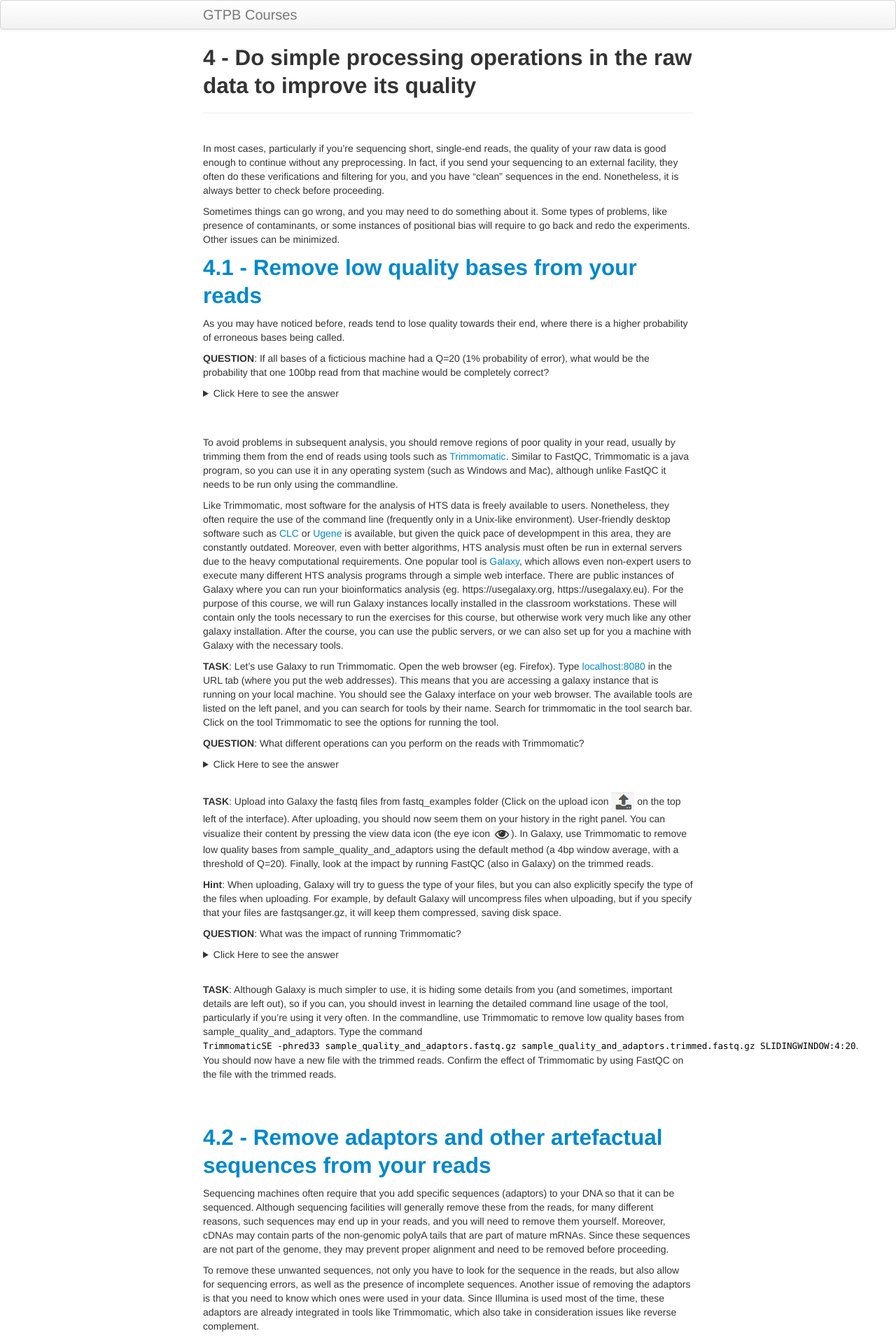
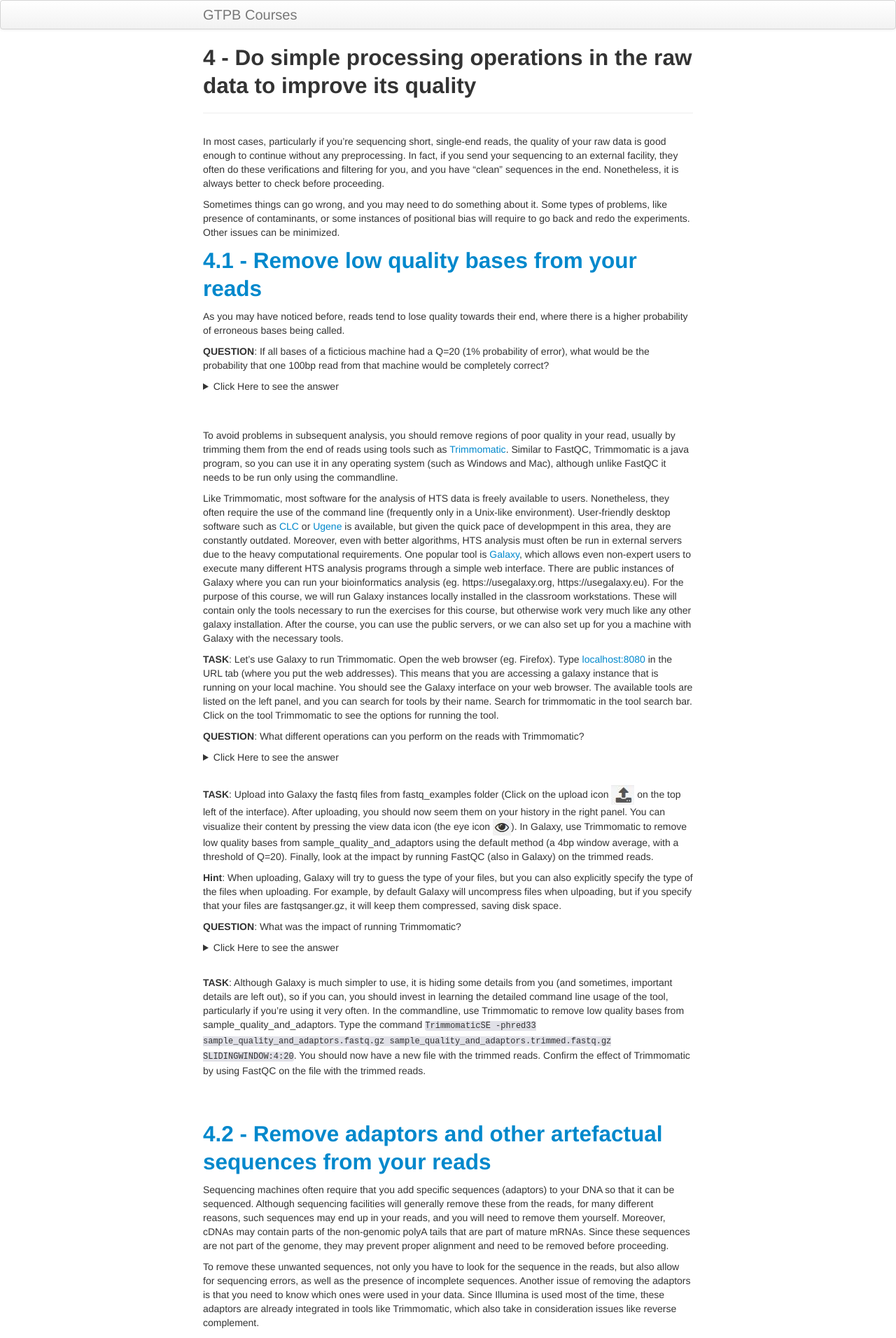
Before and after one commit to GTPB/ADER19F, a Jekyll site: the page built from pages/L04.md, in a window 1280 px wide. Shown: the top 1912 px of the page at 70% size. Built offline with Jekyll 4.4.1, drawn with Linux system fonts in a browser that asks for light colours.

Commit message:
Update L04.md

````diff
--- a/pages/L04.md
+++ b/pages/L04.md
@@ -2,7 +2,6 @@
 layout: page
 title: 4 - Do simple processing operations in the raw data to improve its quality
 ---
-# <a id="LO4.1"></a>
 
 In most cases, particularly if you're sequencing short, single-end reads, the quality of your raw data is good enough to continue without any preprocessing. In fact, if you send your sequencing to an external facility, they often do these verifications and filtering for you, and you have “clean” sequences in the end. Nonetheless, it is always better to check before proceeding.
 
@@ -65,7 +64,7 @@ The base quality improved significantly. Nonetheless, several sequences now beca
 </p></details>
 <br/>
 
-**TASK**: Although Galaxy is much simpler to use, it is hiding some details from you (and sometimes, important details are left out), so if you can, you should invest in learning the detailed command line usage of the tool, particularly if you're using it very often. In the commandline, use Trimmomatic to remove low quality bases from sample_quality_and_adaptors. Type the command ```TrimmomaticSE -phred33 sample_quality_and_adaptors.fastq.gz sample_quality_and_adaptors.trimmed.fastq.gz SLIDINGWINDOW:4:20```.  You should now have a new file with the trimmed reads. Confirm the effect of Trimmomatic by using FastQC on the file with the trimmed reads.
+**TASK**: Although Galaxy is much simpler to use, it is hiding some details from you (and sometimes, important details are left out), so if you can, you should invest in learning the detailed command line usage of the tool, particularly if you're using it very often. In the commandline, use Trimmomatic to remove low quality bases from sample_quality_and_adaptors. Type the command <span style="background-color: #e1e1e8;font-family: Courier New;font-size: 12px;color: #333333;-webkit-border-radius: 3px;-moz-border-radius: 3px;border-radius: 3px;">TrimmomaticSE -phred33 sample_quality_and_adaptors.fastq.gz sample_quality_and_adaptors.trimmed.fastq.gz SLIDINGWINDOW:4:20</span>.  You should now have a new file with the trimmed reads. Confirm the effect of Trimmomatic by using FastQC on the file with the trimmed reads.
 
 <br/>
 <br/>
````
